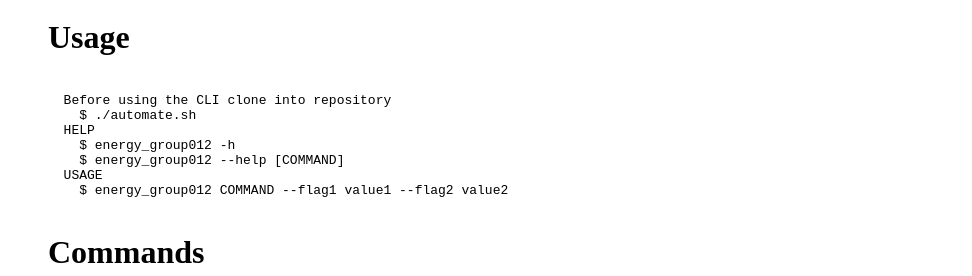
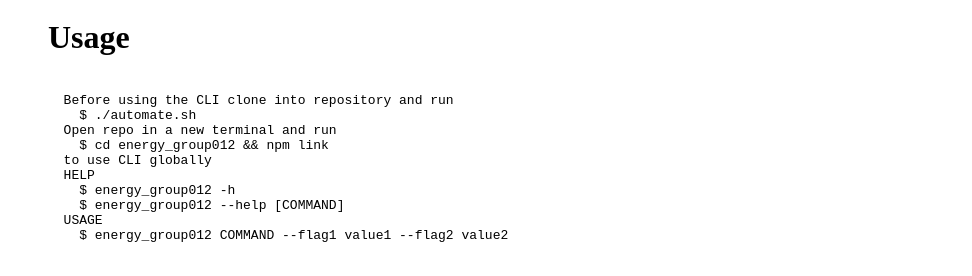
Before and after one commit to christos97/softeng-ntua, a plain HTML site: page index.html in a window 1280 px wide. Shown: the part 438-714 px from the top of the page, without its empty margins (0-972 px from the left). Drawn offline with Linux system fonts and the light colour scheme.

Commit message:
Deploy christos97/softeng-ntua to github.com/christos97/softeng-ntua.git:gh-pages

```diff
--- a/index.html
+++ b/index.html
@@ -10,8 +10,11 @@
   <h1 id="usage">Usage</h1>
   <!-- usage -->
   <pre><code class="language-sh-session">
-  Before using the CLI clone into repository
+  Before using the CLI clone into repository and run
     $ ./automate.sh
+  Open repo in a new terminal and run
+    $ cd energy_group012 && npm link
+  to use CLI globally
   HELP
     $ energy_group012 -h
     $ energy_group012 --help [COMMAND]
```
Also changed, not shown: 1 other file.
